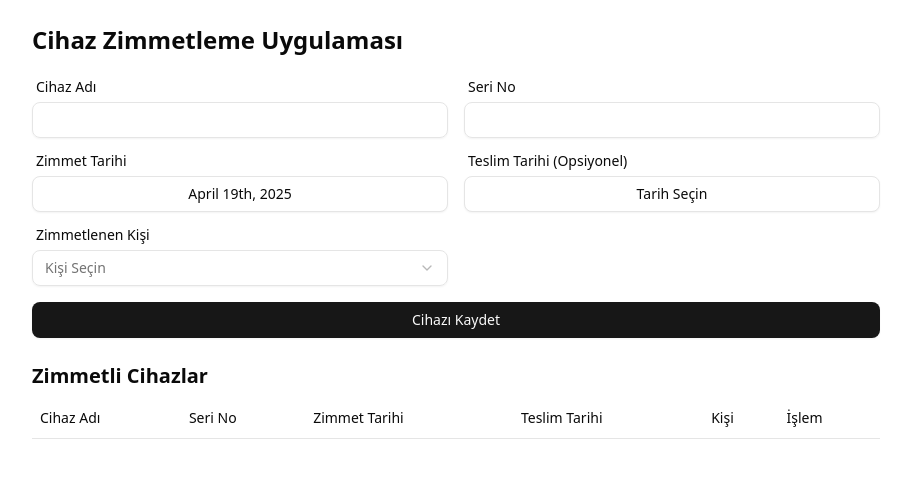
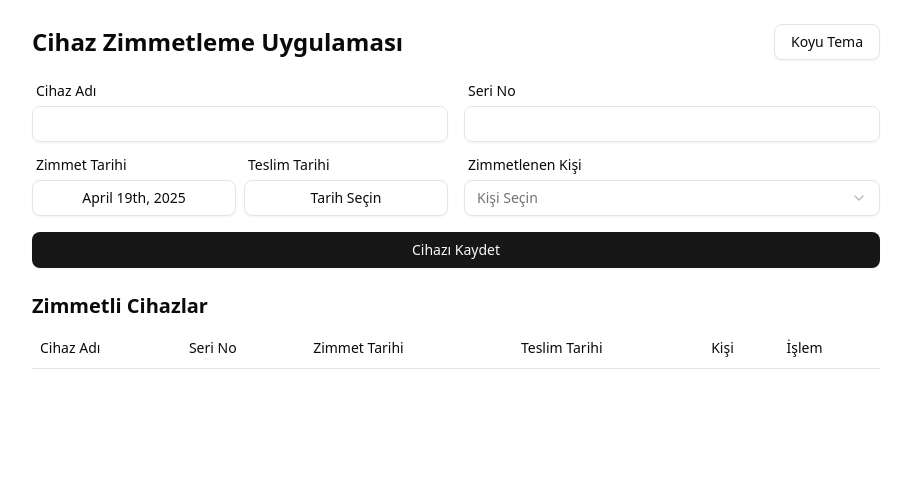
Before and after one commit to onurhanh/zimmetleme-webapp, a Next.js app: page / in a window 1280 px wide. Shown: the top 478 px of the page, without its empty margins (184-1095 px from the left). Built offline with nearby package versions, Linux system fonts and the light colour scheme.

Commit message:
dark mode added

```diff
--- a/src/app/page.jsx
+++ b/src/app/page.jsx
@@ -45,15 +45,32 @@ export default function Home() {
   const [form, setForm] = useState({ cihazAdi: "", seriNo: "", zimmetTarihi: new Date(), teslimTarihi: null, zimmetKisi: "" });
   const [isEditDialogOpen, setIsEditDialogOpen] = useState(false);
   const [editIndex, setEditIndex] = useState(null);
+  const [darkMode, setDarkMode] = useState(false);
 
   useEffect(() => {
     const stored = localStorage.getItem("cihazlar");
     if (stored) setCihazlar(JSON.parse(stored));
+
+    const storedTheme = localStorage.getItem("theme");
+    if (storedTheme === "dark"){
+      setDarkMode(true);
+      document.documentElement.classList.add("dark");
+    }
   }, []);
 
   useEffect(() => {
     localStorage.setItem("cihazlar", JSON.stringify(cihazlar));
   }, [cihazlar]);
+
+  useEffect(() => {
+    if(darkMode){
+      document.documentElement.classList.add("dark");
+      localStorage.setItem("theme", "dark");
+    } else {
+      document.documentElement.classList.remove("dark");
+      localStorage.setItem("theme", "light");
+    }
+  }, [darkMode]);
 
   const handleSubmit = (e) => {
     e.preventDefault();
@@ -91,8 +108,10 @@ export default function Home() {
 
   return (
     <div className="max-w-4xl mx-auto p-6 space-y-6">
+      <div className="flex justify-between items-center">
       <h1 className="text-2xl font-bold">Cihaz Zimmetleme Uygulaması</h1>
-
+      <Button variant="outline" onClick={() => setDarkMode(!darkMode)}>{darkMode ? "Açık Tema" : "Koyu Tema"}</Button>
+      </div>
       <form onSubmit={handleSubmit} className="grid grid-cols-2 gap-4">
         <div>
           <Label className="mb-2 ml-1">Cihaz Adı</Label>
@@ -102,7 +121,8 @@ export default function Home() {
           <Label className="mb-2 ml-1">Seri No</Label>
           <Input value={form.seriNo} onChange={(e) => setForm({ ...form, seriNo: e.target.value })} required />
         </div>
-        <div>
+        <div className="grid grid-cols-2 gap-2">
+        <div className="text-sm col-span-1">
           <Label className="mb-2 ml-1">Zimmet Tarihi</Label>
           <Popover>
             <PopoverTrigger asChild>
@@ -125,8 +145,8 @@ export default function Home() {
             </PopoverContent>
           </Popover>
         </div>
-        <div>
-          <Label className="mb-2 ml-1">Teslim Tarihi (Opsiyonel)</Label>
+        <div className="text-sm col-span-1">
+          <Label className="mb-2 ml-1">Teslim Tarihi</Label>
           <Popover>
             <PopoverTrigger asChild>
               <Button variant="outline" className="w-full">
@@ -147,6 +167,7 @@ export default function Home() {
               />
             </PopoverContent>
           </Popover>
+        </div>
         </div>
         <div>
           <Label className="mb-2 ml-1">Zimmetlenen Kişi</Label>
```
